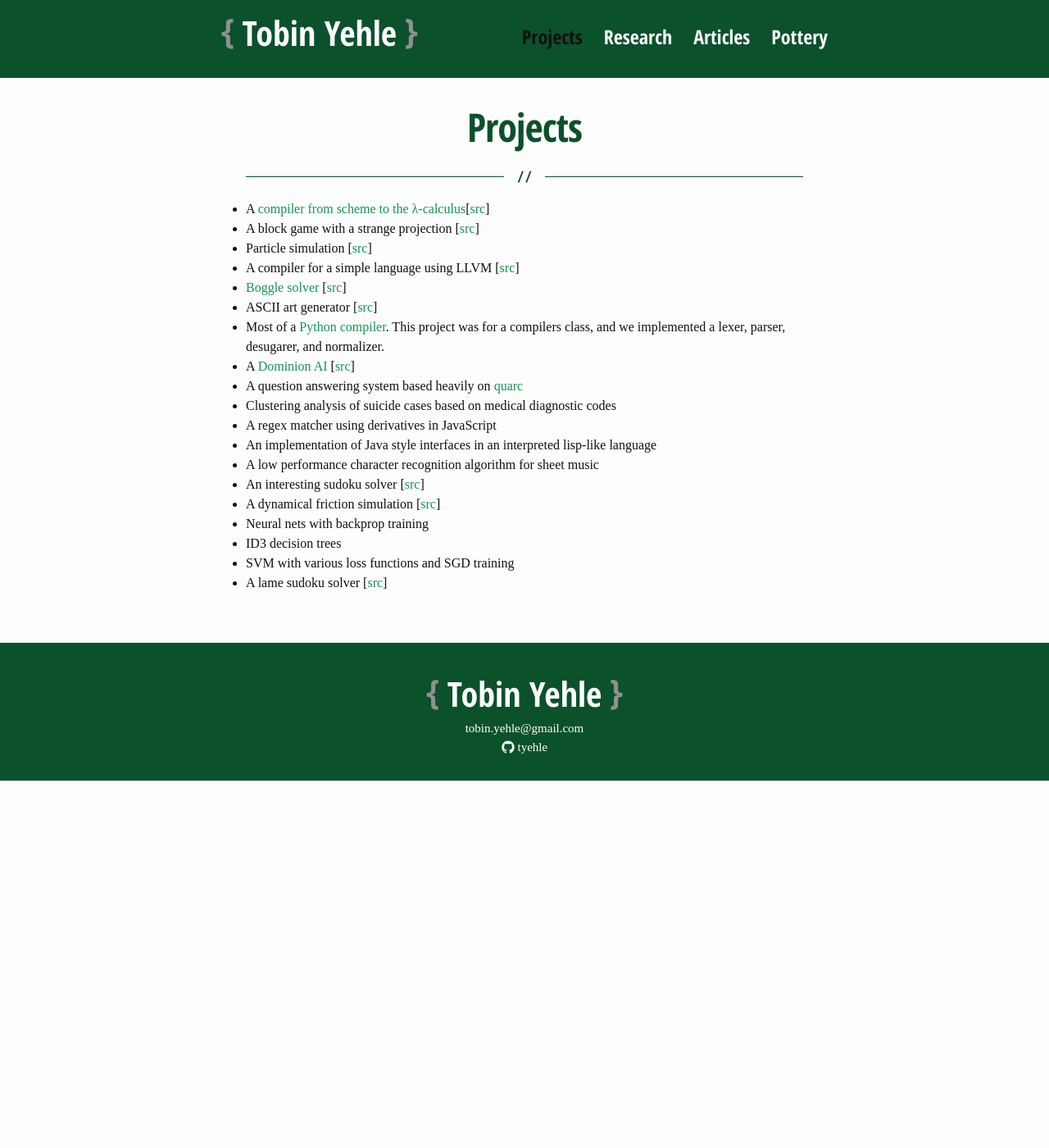
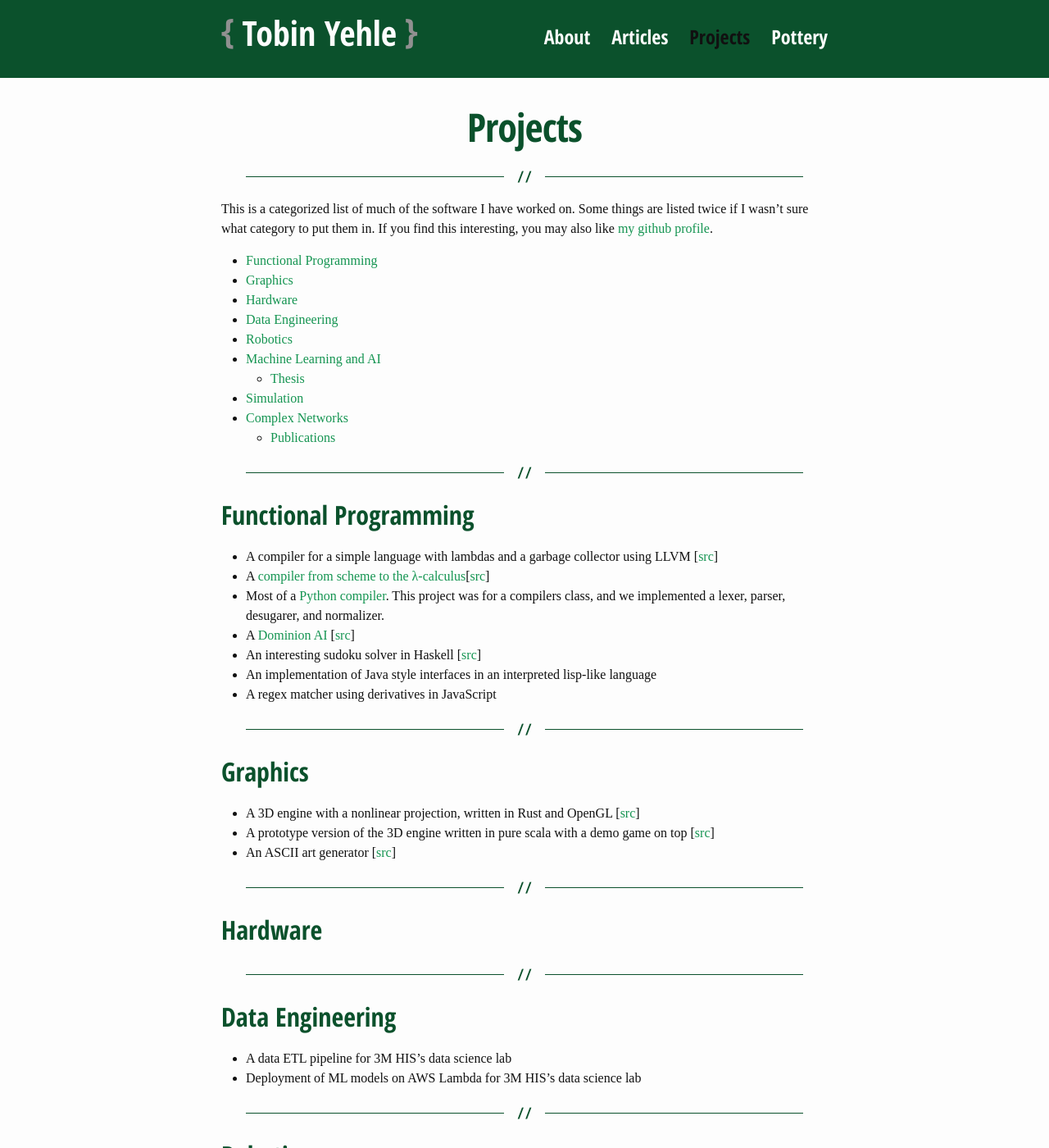
Before and after one commit to tyehle/tyehle.github.io, a Jekyll site: the page built from _pages/projects.md, in a window 1280 px wide and 1400 px high. Shown: the whole window at 82% size. Built offline with Jekyll 4.4.1, drawn with Linux system fonts in a browser that asks for light colours; nearby versions of some CDN libraries; some web fonts are replaced; some of the changed text lies outside the part shown.

Commit message:
reorganize pages to add about and remove work

```diff
--- a/_config.yml
+++ b/_config.yml
@@ -18,7 +18,7 @@
 github_username:  tyehle
 # bitbucket_username: tobinyehle
 
-nav_pages: ['Projects', 'Research', 'Articles', 'Pottery']
+nav_pages: ['About', 'Articles', 'Projects', 'Pottery']
 unlisted_posts: []
 
 # Build settings
--- a/_pages/projects.md
+++ b/_pages/projects.md
@@ -2,25 +2,94 @@
 layout: page
 title: Projects
 permalink: /projects
-weight: 1
+weight: 30
 ---
 
+This is a categorized list of much of the software I have worked on. Some things are listed twice if I wasn't sure what category to put them in. If you find this interesting, you may also like [my github profile](https://github.com/tyehle).
+
+{% include toc.html tags="H2,H3" %}
+
+
+---
+
+Functional Programming
+----------------------
+- A compiler for a simple language with lambdas and a garbage collector using LLVM [[src](https://github.com/tyehle/llvm-lambda)]
 - A [compiler from scheme to the λ-calculus]({% post_url 2017-01-23-lambda-compiler %})[[src](https://github.com/tyehle/lambda)]
-- A block game with a strange projection [[src](https://bitbucket.org/tobinyehle/fieldgame)]
-- Particle simulation [[src](https://bitbucket.org/tobinyehle/particles)]
-- A compiler for a simple language using LLVM [[src](https://github.com/tyehle/llvm-lambda)]
-- [Boggle solver]({% post_url 2016-10-4-boggle %}) [[src](https://bitbucket.org/tobinyehle/bogglesolver)]
-- ASCII art generator [[src](https://bitbucket.org/tobinyehle/ascii-converter)]
 - Most of a [Python compiler]({% post_url 2015-10-31-python_compiler %}). This project was for a compilers class, and we implemented a lexer, parser, desugarer, and normalizer.
 - A [Dominion AI]({% post_url 2016-07-29-dominion %}) [[src](https://github.com/tyehle/dominion)]
+- An interesting sudoku solver in Haskell [[src](https://github.com/tyehle/sudoku)]
+- An implementation of Java style interfaces in an interpreted lisp-like language
+- A regex matcher using derivatives in JavaScript
+
+
+---
+
+Graphics
+--------
+- A 3D engine with a nonlinear projection, written in Rust and OpenGL [[src](https://github.com/tyehle/fieldgame-rust)]
+- A prototype version of the 3D engine written in pure scala with a demo game on top [[src](https://github.com/tyehle/fieldgame)]
+- An ASCII art generator [[src](https://bitbucket.org/tobinyehle/ascii-converter)]
+
+
+---
+
+Hardware
+--------
+
+
+---
+
+Data Engineering
+----------------
+- A data ETL pipeline for 3M HIS's data science lab
+- Deployment of ML models on AWS Lambda for 3M HIS's data science lab
+
+
+---
+
+Robotics
+--------
+
+
+---
+
+Machine Learning and AI
+-----------------------
 - A question answering system based heavily on [quarc](https://www.cs.utah.edu/~riloff/pdfs/quarc.pdf)
-- Clustering analysis of suicide cases based on medical diagnostic codes
-- A regex matcher using derivatives in JavaScript
-- An implementation of Java style interfaces in an interpreted lisp-like language
+- [Boggle solver]({% post_url 2016-10-4-boggle %}) [[src](https://bitbucket.org/tobinyehle/bogglesolver)]
+- A [Dominion AI]({% post_url 2016-07-29-dominion %}) [[src](https://github.com/tyehle/dominion)]
 - A low performance character recognition algorithm for sheet music
-- An interesting sudoku solver [[src](https://github.com/tyehle/sudoku)]
-- A dynamical friction simulation [[src](https://github.com/tyehle/dynamical-friction)]
 - Neural nets with backprop training
 - ID3 decision trees
 - SVM with various loss functions and SGD training
 - A lame sudoku solver [[src](https://bitbucket.org/tobinyehle/sudoku-solver)]
+
+### Thesis
+I did my undergrad thesis in natural language parsing with [Dr. Vivek Srikumar](http://svivek.com) at the University of Utah.
+- **Memoized Parsing with Derivatives**: Tobin Yehle (2016) [pdf](resources/thesis.pdf)
+
+
+---
+
+Simulation
+----------
+- A dynamical friction simulation [[src](https://github.com/tyehle/dynamical-friction)]
+- Particle simulation [[src](https://github.com/tyehle/particles)]
+
+
+---
+
+Complex Networks
+----------------
+- Clustering analysis of suicide cases based on medical diagnostic codes for the U of U departement of Psychiatry
+
+### Publications
+I worked on complex networks with [Dr. Ronaldo Menezes](http://cs.fit.edu/~rmenezes/Home.html) at Florida Institue of Technology.
+- **From Criminal Spheres of Familiarity to Crime Networks**:
+  Marcos A. C. Oliveira, Hugo Serrano Barbosa Filho, Tobin Yehle, Sarah White, Ronaldo Menezes (2015)
+  [doi](http://dx.doi.org/10.1007/978-3-319-16112-9_22)
+
+- **The Spatial Structure of Crime in Urban Environments**:
+  Sarah White, Tobin Yehle, Hugo Serrano Barbosa Filho, Marcos A. C. Oliveira, Ronaldo Menezes (2014)
+  [doi](http://dx.doi.org/10.1007/978-3-319-15168-7_14)
```
Also changed, not shown: _pages/articles.md (+1 -1 lines), _pages/pottery.md (+1 -1 lines), _pages/research.md (deleted, +0 -28 lines), index.md (+2 -1 lines).
